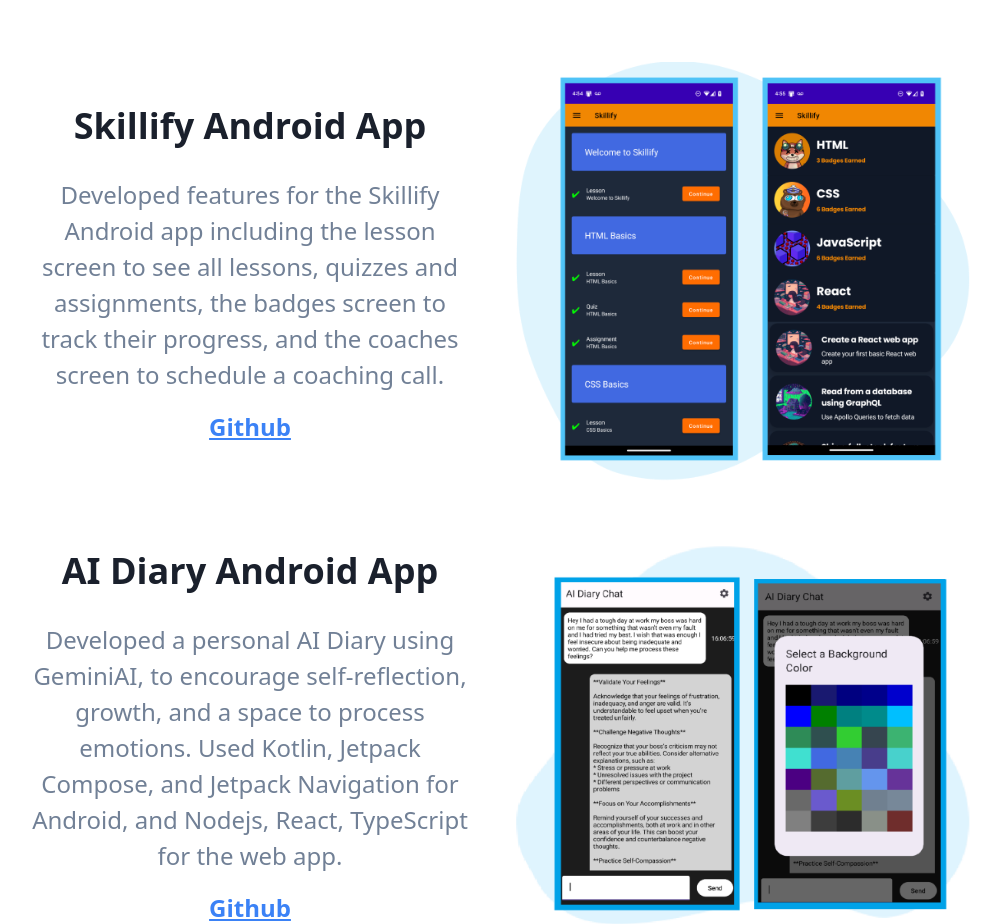
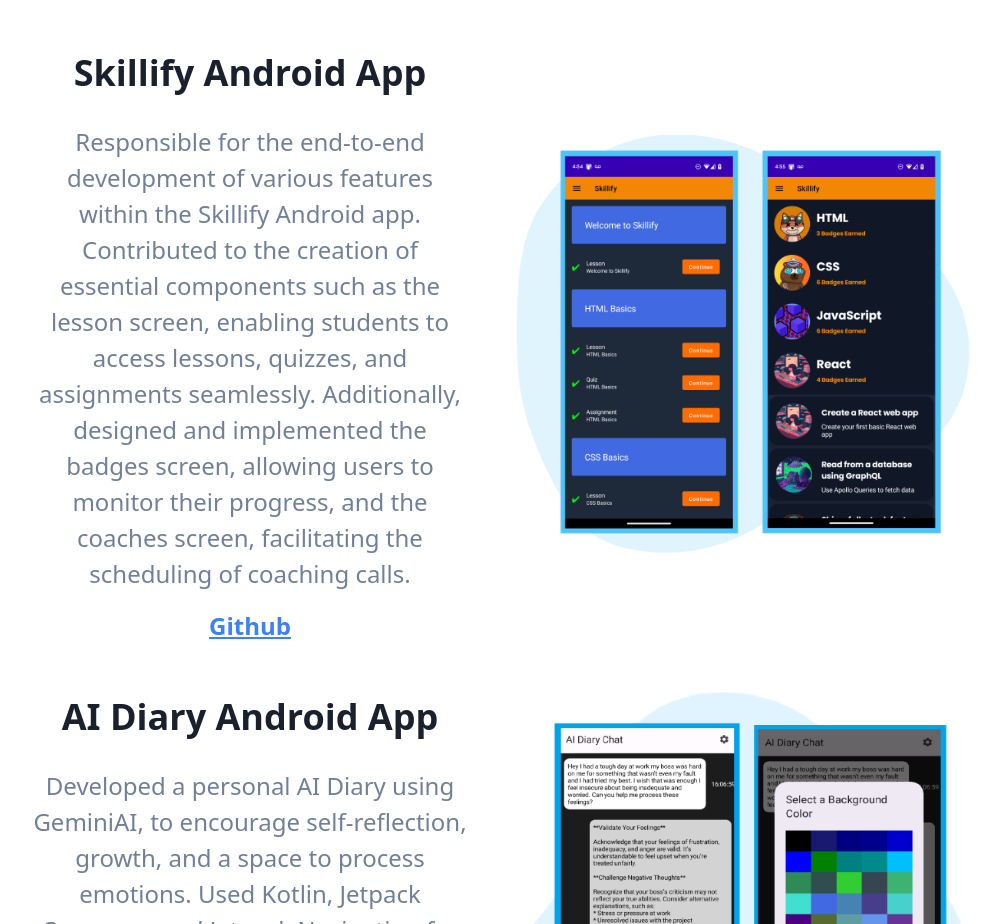
Before and after one commit to LuckyHariharan/LandingPageRedo, a Next.js app: page / in a window 1280 px wide. Shown: the part 840-1764 px from the top of the page, without its empty margins (140-1140 px from the left). Built offline with nearby package versions, Linux system fonts and the light colour scheme.

Commit message:
fix links

```diff
--- a/src/footer/CenteredFooterAlt.tsx
+++ b/src/footer/CenteredFooterAlt.tsx
@@ -20,7 +20,7 @@
       </a>
 
       <a
-        href="https://www.aedin.com/in/lakshman-hariharan/"
+        href="https://www.linkedin.com/in/lakshman-hariharan/"
         className=" w-12 transition-transform duration-300 hover:scale-105  "
       >
         <svg width="52" viewBox="0 0 24 24" xmlns="http://www.w3.org/2000/svg">
--- a/src/templates/Footer.tsx
+++ b/src/templates/Footer.tsx
@@ -21,7 +21,7 @@
             </a>
 
             <a
-              href="https://www.aedin.com/in/lakshman-hariharan/"
+              href="https://www.linkedin.com/in/lakshman-hariharan/"
               className=" w-12 transition-transform duration-300 hover:scale-105  "
             >
               <svg
--- a/src/templates/VerticalFeatures.tsx
+++ b/src/templates/VerticalFeatures.tsx
@@ -47,7 +47,7 @@
         {' '}
         <CollapsibleFeature
           title="Skillify Android App"
-          description="Developed features for the Skillify Android app including the lesson screen to see all lessons, quizzes and assignments, the badges screen to track their progress, and the coaches screen to schedule a coaching call."
+          description="Responsible for the end-to-end development of various features within the Skillify Android app. Contributed to the creation of essential components such as the lesson screen, enabling students to access lessons, quizzes, and assignments seamlessly. Additionally, designed and implemented the badges screen, allowing users to monitor their progress, and the coaches screen, facilitating the scheduling of coaching calls."
           image="/assets/images/background3.png"
           imageAlt="Third feature alt text"
           link="https://skillify.ca/"
```
